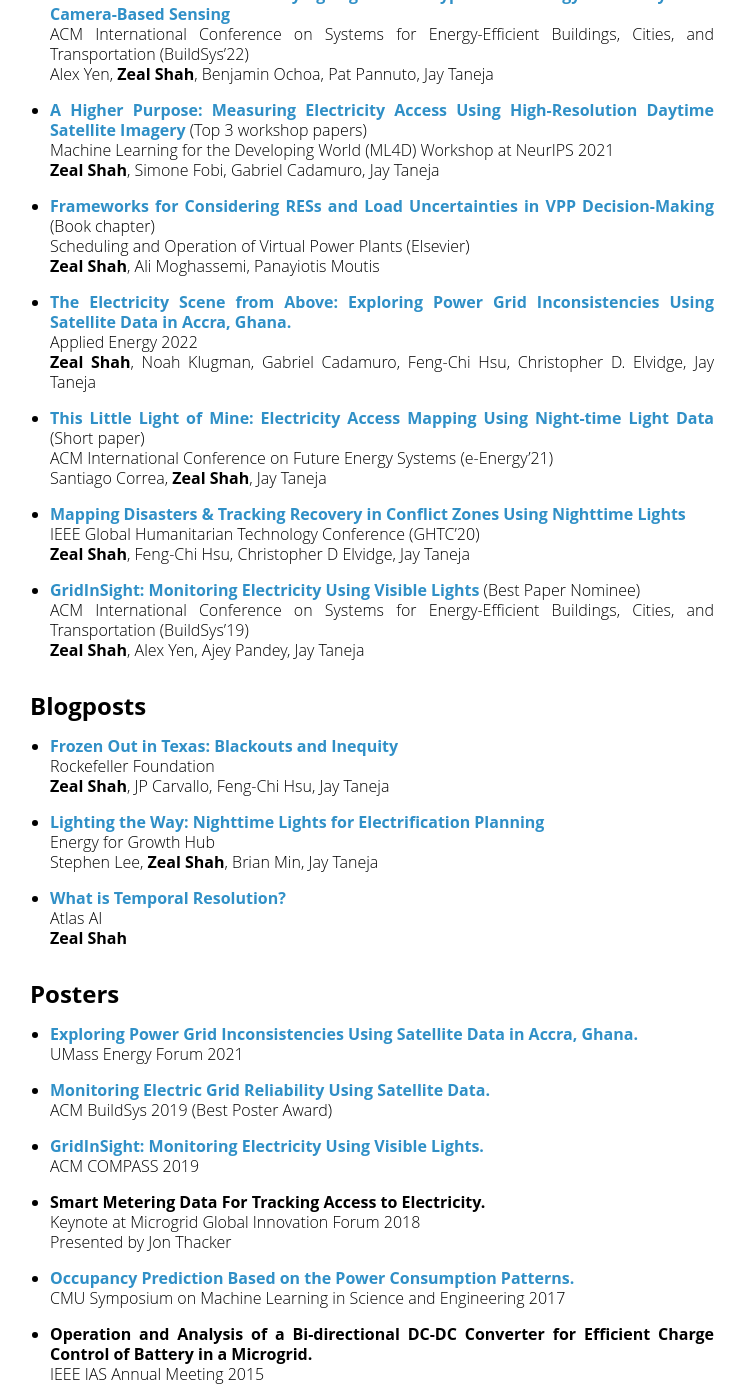
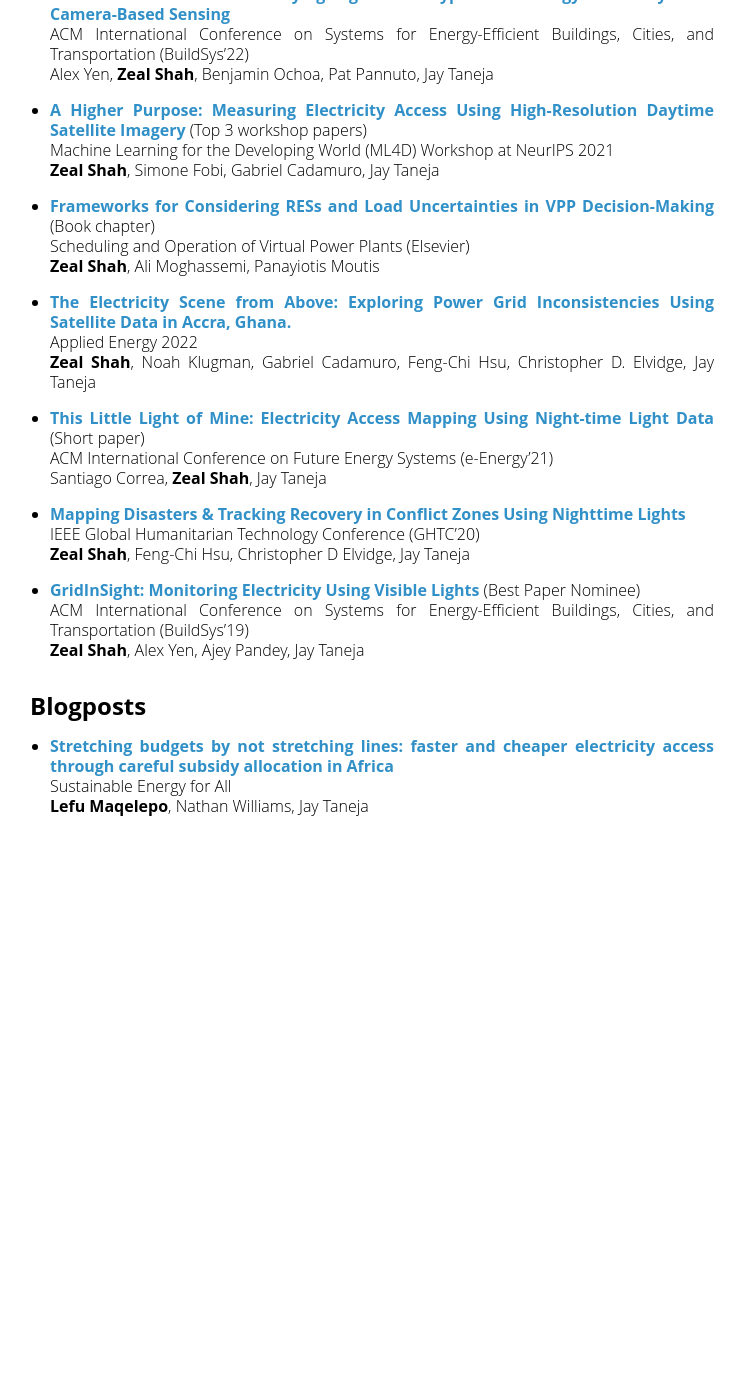
Before and after one commit to ljmaqele/ljmaqele.github.io, a Jekyll site: the page built from index.md, in a window 1280 px wide and 1400 px high, scrolled down 2035 px. Shown: the whole window, without its empty margins (258-1003 px from the left). Built offline with Jekyll 4.4.1, drawn with Linux system fonts in a browser that asks for light colours; our own code applies the rules of GitHub Pages for plain Markdown files; after the commit the page ends 2867 px from its top, so only the background shows below that.

Commit message:
Update index.md

```diff
--- a/index.md
+++ b/index.md
@@ -87,53 +87,11 @@
 	ACM International Conference on Systems for Energy-Efficient Buildings, Cities, and Transportation (BuildSys'19)\\
 	**Zeal Shah**, Alex Yen, Ajey Pandey, Jay Taneja
 
-<!--
-
-1. **W4-Groups: Modeling the Who, What, When and Where of Group Behavior Via Mobility Sensing** \\
-	**Akanksha Atrey**, Camellia Zakaria, Prashant Shenoy, Rajesh Balan \\
-	Under submission at the ACM on Interactive, Mobile, Wearable and Ubiquitous Technologies (IMWUT) 2022.
-
-1. [**Towards Preserving Server-Side Privacy of On-Device Models.**](papers/atrey2022towards.pdf) \\
-	**Akanksha Atrey**, Ritwik Sinha, Somdeb Sarkhel, Saayan Mitra, David Arbour, Akash V. Maharaj, Prashant Shenoy \\
-	The Web Conference (WWW) 2022. [[poster](posters/WWW22-atrey-towards.pdf)]
--->
-
 ---
 ## Blogposts
 
-* [**Frozen Out in Texas: Blackouts and Inequity**](https://www.rockefellerfoundation.org/case-study/frozen-out-in-texas-blackouts-and-inequity/)\\
-	Rockefeller Foundation \\
-	**Zeal Shah**, JP Carvallo, Feng-Chi Hsu, Jay Taneja
-
-* [**Lighting the Way: Nighttime Lights for Electrification Planning**](https://www.energyforgrowth.org/wp-content/uploads/2021/04/Lighting-the-Way_-Nighttime-Lights-for-Electrification-Planning-.pdf)\\
-	Energy for Growth Hub\\
-	Stephen Lee, **Zeal Shah**, Brian Min, Jay Taneja
-
-* [**What is Temporal Resolution?**](https://www.atlasai.co/learn/what-is-temporal-resolution/)\\
-	Atlas AI\\
-	**Zeal Shah**
+* [**Stretching budgets by not stretching lines: faster and cheaper electricity access through careful subsidy allocation in Africa**](https://www.seforall.org/news/stretching-budgets-by-not-stretching-power-lines-faster-and-cheaper-electricity-access-through)\\
+Sustainable Energy for All \\
+	**Lefu Maqelepo**, Nathan Williams, Jay Taneja
 
 ---
-## Posters
-* [**Exploring Power Grid Inconsistencies Using Satellite Data in Accra, Ghana.**](posters/umass_energy_forum_accra_poster.pdf)\\
-	UMass Energy Forum 2021
-
-* [**Monitoring Electric Grid Reliability Using Satellite Data.**](posters/buildsys_reliability_poster.pdf)\\
-	ACM BuildSys 2019 (Best Poster Award)
-
-* [**GridInSight: Monitoring Electricity Using Visible Lights.**](posters/compass_gridinsight_poster.pdf)\\
-	ACM COMPASS 2019
-
-* **Smart Metering Data For Tracking Access to Electricity.**\\
-	Keynote at Microgrid Global Innovation Forum 2018\\
-	Presented by Jon Thacker
-
-* [**Occupancy Prediction Based on the Power Consumption Patterns.**](posters/Where_When_and_Watt.pdf)\\
-	CMU Symposium on Machine Learning in Science and Engineering 2017
-
-* **Operation and Analysis of a Bi-directional DC-DC Converter for Efficient Charge Control of Battery in a Microgrid.**\\
-	IEEE IAS Annual Meeting 2015
-
-
-
----
```
